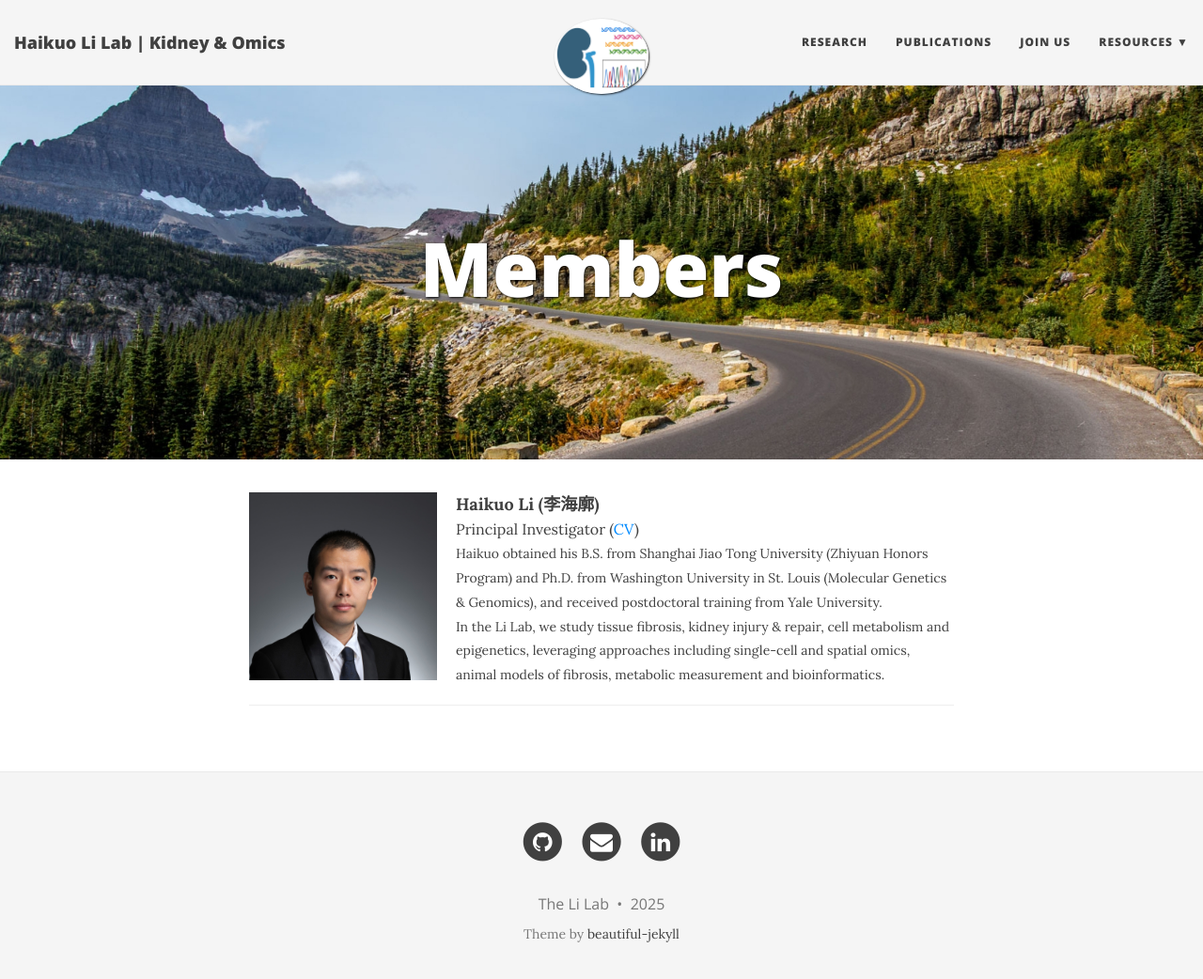
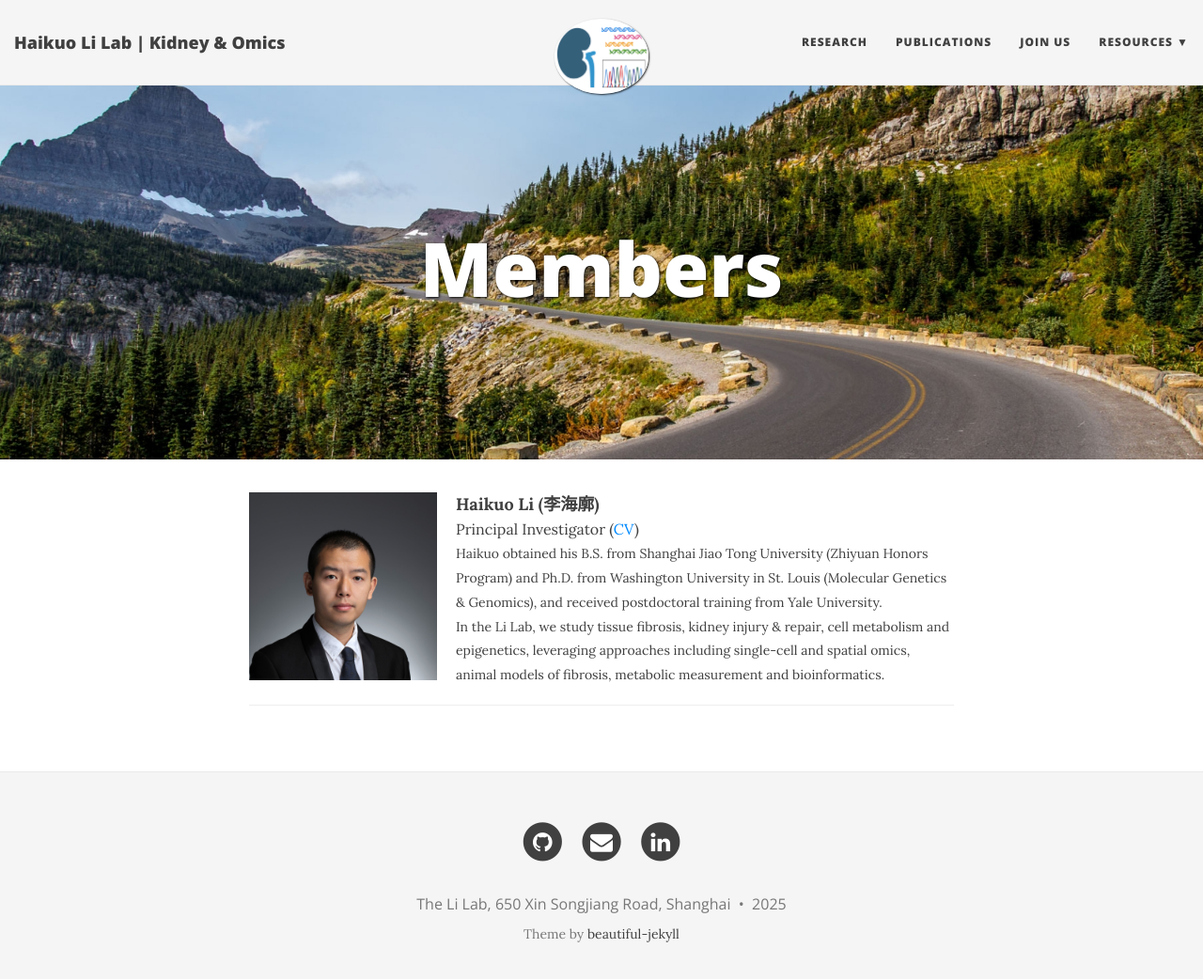
Before and after one commit to TheLiLab/thelilab.github.io, a Jekyll site: the page built from team.md, in a window 1280 px wide and 1055 px high. Shown: the top 1042 px of the window at 94% size. Built offline with Jekyll 4.4.1, drawn with Linux system fonts in a browser that asks for light colours; nearby versions of some CDN libraries.

Commit message:
Update _config.yml

```diff
--- a/_config.yml
+++ b/_config.yml
@@ -46,7 +46,7 @@ round-avatar: false
 # Change all these values or delete the ones you don't want.
 # Important: you must keep the "name" parameter, everything else you can remove
 author:
-  name: The Li Lab
+  name: The Li Lab, 650 Xin Songjiang Road, Shanghai
   email: "haikuolibio@gmail.com"
   #rss: true  # remove this line if you don't want to show an RSS link at the bottom
   #facebook: deanattali
```
